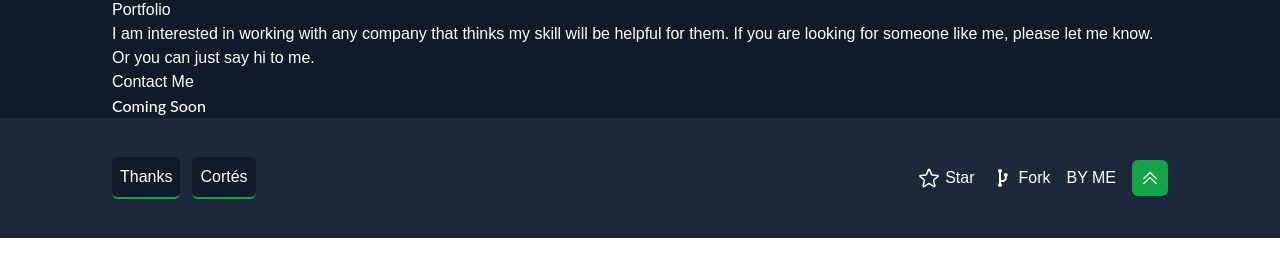
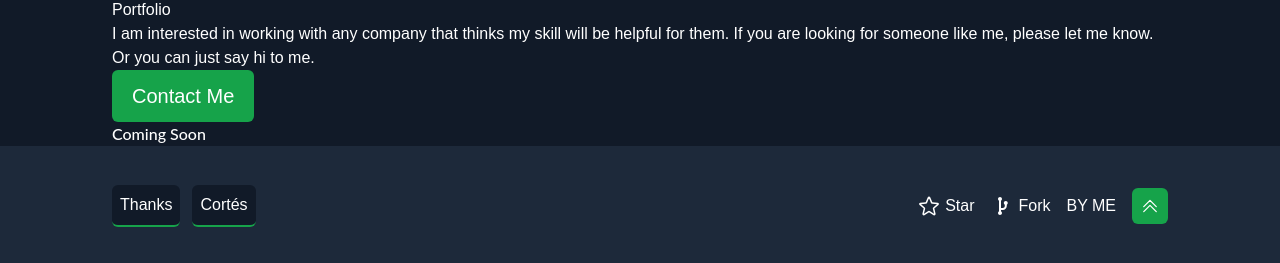
Before and after one commit to NishatFariza/jk-portfolio, a Next.js app: page / in a window 1280 px wide. Shown: the part 1222-1485 px from the top of the page. Before the commit the page ends 1460 px from the top, so only its background shows below. Built offline with nearby package versions, Linux system fonts and the light colour scheme.

Commit message:
wip:footer

```diff
--- a/src/components/Contact.tsx
+++ b/src/components/Contact.tsx
@@ -9,7 +9,9 @@ const Contact = () => {
           be helpful for them. If you are looking for someone like me, please
           let me know. Or you can just say hi to me.
         </p>
-         <button>Contact Me</button>
+        <button className="border-none bg-green-600 py-3 px-5 rounded-md text-white text-xl">
+          Contact Me
+        </button>
       </div>
     </div>
   );
--- a/src/components/Footer.tsx
+++ b/src/components/Footer.tsx
@@ -46,7 +46,7 @@ const Footer = () => {
           <span>Fork</span>
         </p>
         <p>BY ME</p>
-        <button className="p-2 bg-green-600 rounded-md">
+        <a href="#hero" className="p-2 bg-green-600 rounded-md">
           <svg
             xmlns="http://www.w3.org/2000/svg"
             fill="none"
@@ -61,7 +61,7 @@ const Footer = () => {
               d="M4.5 12.75l7.5-7.5 7.5 7.5m-15 6l7.5-7.5 7.5 7.5"
             />
           </svg>
-        </button>
+        </a>
       </div>
     </div>
   );
--- a/src/components/Hero.tsx
+++ b/src/components/Hero.tsx
@@ -24,7 +24,7 @@ const Hero = () => {
   });
 
   return (
-    <div className="h-screen flex flex-col justify-center items-start ml-8">
+    <div id="hero" className="h-screen flex flex-col justify-center items-start ml-8">
       <span className="text-[#00cf5d] text-2xl mb-2">Hello! I am</span>
       <div className="text-6xl font-semibold mb-5 font-serif">
         <span ref={typedRef}></span>
--- a/src/styles/globals.css
+++ b/src/styles/globals.css
@@ -3,6 +3,9 @@
 @tailwind utilities;
 
 @import url('https://fonts.googleapis.com/css2?family=Poppins:ital,wght@0,100;0,200;0,300;0,400;0,500;0,600;0,700;0,800;0,900;1,100;1,200;1,300;1,400;1,500;1,600;1,700;1,800;1,900&display=swap');
+html{
+   @apply scroll-smooth;
+}
 
  body{
    font-family: 'Poppins', sans-serif;
```
